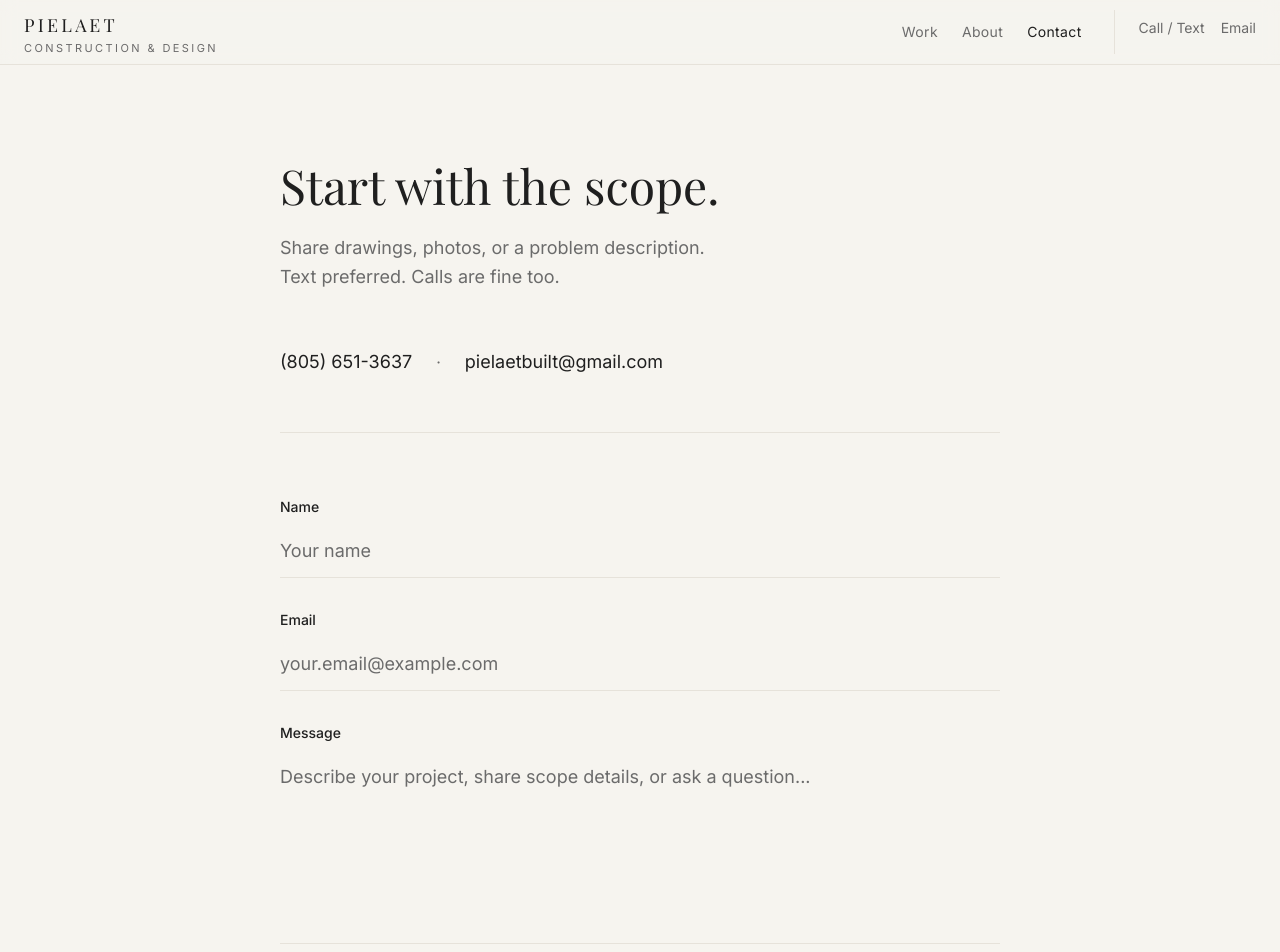
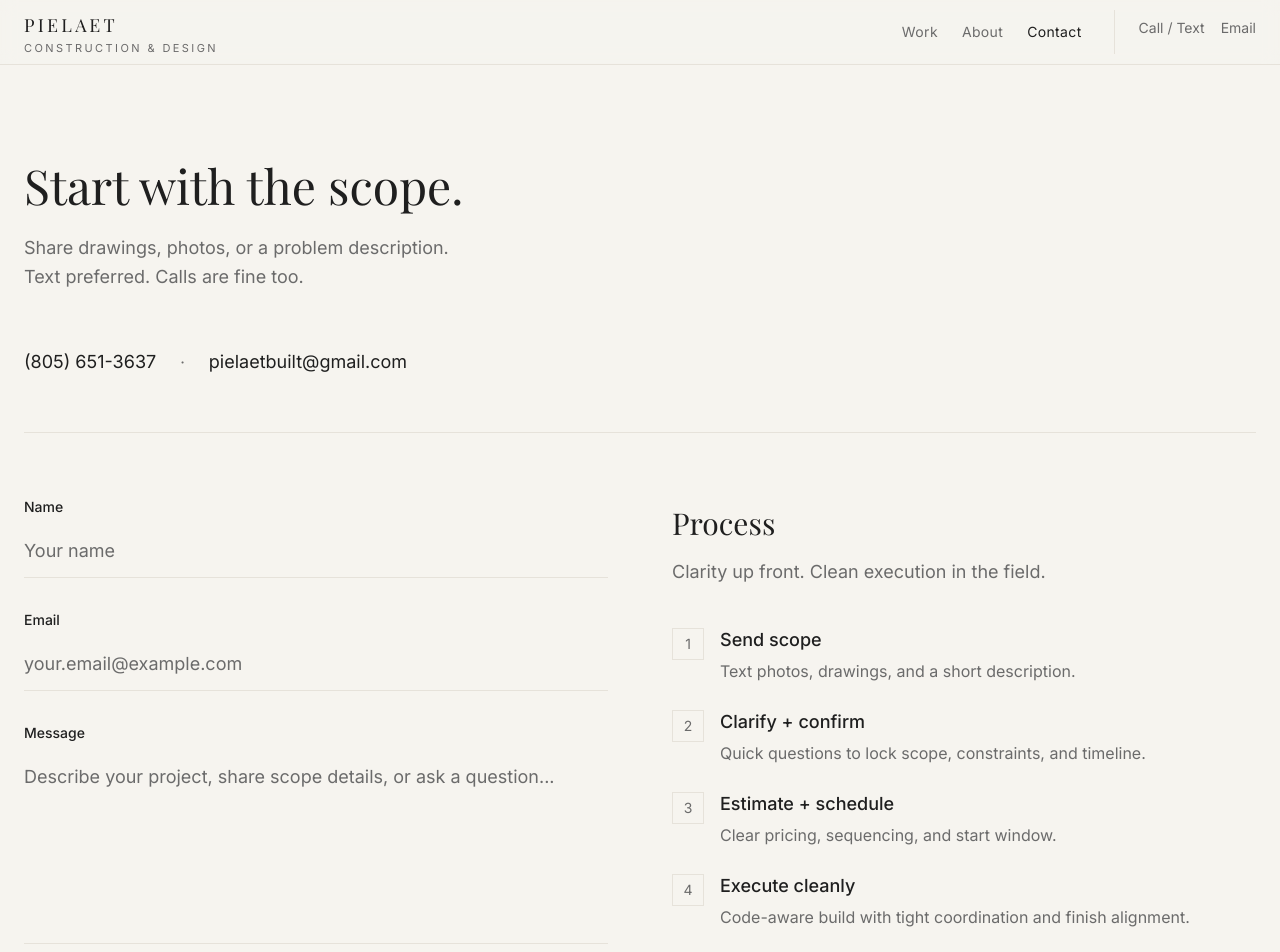
Before and after one commit to peterpielaetstrayer/christian, a Next.js app: page /contact in a window 1280 px wide. Shown: the top 952 px of the page. Built offline with nearby package versions, Linux system fonts and the light colour scheme; a web font is replaced by a local one.

Commit message:
further changes

```diff
--- a/app/contact/page.tsx
+++ b/app/contact/page.tsx
@@ -1,5 +1,6 @@
 import { Navigation } from '@/components/navigation'
 import { Footer } from '@/components/footer'
+import { ProcessBlock } from '@/components/process-section'
 
 export default function ContactPage() {
   const formAction = 'https://formsubmit.co/pielaetbuilt@gmail.com'
@@ -8,7 +9,7 @@ export default function ContactPage() {
     <>
       <Navigation />
 
-      <main className="mx-auto max-w-3xl px-6 py-16 md:py-24">
+      <main className="mx-auto max-w-7xl px-6 py-16 md:py-24">
         <h1 className="mb-5 font-serif text-3xl text-foreground sm:text-4xl md:mb-6 md:text-5xl">
           Start with the scope.
         </h1>
@@ -38,6 +39,8 @@ export default function ContactPage() {
           </a>
         </div>
 
+        <div className="grid gap-12 md:grid-cols-2 md:gap-16">
+          <div className="order-2 md:order-1">
             {/* Contact Form */}
             <form action={formAction} method="POST" className="space-y-7 sm:space-y-8">
               <input type="hidden" name="_subject" value="Project Inquiry — Pielaet Construction" />
@@ -95,6 +98,12 @@ export default function ContactPage() {
                 Send
               </button>
             </form>
+          </div>
+
+          <aside className="order-1 md:order-2 md:pt-2">
+            <ProcessBlock />
+          </aside>
+        </div>
       </main>
 
       <Footer />
--- a/app/page.tsx
+++ b/app/page.tsx
@@ -2,6 +2,7 @@ import Link from 'next/link'
 import { Navigation } from '@/components/navigation'
 import { Footer } from '@/components/footer'
 import { ProjectImage } from '@/components/project-image'
+import { ProcessSection } from '@/components/process-section'
 import { getFeaturedProjects } from '@/data/projects'
 
 const featuredProjects = getFeaturedProjects()
@@ -14,25 +15,6 @@ const capabilities = [
   'Clean execution from drawing to finish',
   'High-end finish carpentry',
   'Limited drafting and design support',
-]
-
-const processSteps = [
-  {
-    title: 'Send scope',
-    detail: 'Text photos, drawings, and a short description.',
-  },
-  {
-    title: 'Clarify + confirm',
-    detail: 'Quick questions to lock scope, constraints, and timeline.',
-  },
-  {
-    title: 'Estimate + schedule',
-    detail: 'Clear pricing, sequencing, and start window.',
-  },
-  {
-    title: 'Execute cleanly',
-    detail: 'Code-aware build with tight coordination and finish alignment.',
-  },
 ]
 
 export default function Home() {
@@ -138,38 +120,7 @@ export default function Home() {
           </div>
         </section>
 
-        {/* Process */}
-        <section className="border-t border-border bg-background">
-          <div className="mx-auto max-w-7xl px-6 py-16 md:py-24">
-            <div className="grid gap-12 md:grid-cols-2 md:gap-16">
-              <div className="max-w-xl">
-                <h2 className="mb-4 font-serif text-2xl text-foreground sm:text-3xl">
-                  Process
-                </h2>
-                <p className="text-base leading-relaxed text-secondary sm:text-lg">
-                  Clarity up front. Clean execution in the field.
-                </p>
-              </div>
-              <ol className="space-y-6">
-                {processSteps.map((step, index) => (
-                  <li key={step.title} className="flex gap-4">
-                    <div className="mt-0.5 flex h-8 w-8 flex-shrink-0 items-center justify-center border border-border text-sm text-muted-foreground">
-                      {index + 1}
-                    </div>
-                    <div>
-                      <p className="text-base font-medium text-foreground sm:text-lg">
-                        {step.title}
-                      </p>
-                      <p className="mt-1 text-sm leading-relaxed text-secondary sm:text-base">
-                        {step.detail}
-                      </p>
-                    </div>
-                  </li>
-                ))}
-              </ol>
-            </div>
-          </div>
-        </section>
+        <ProcessSection />
 
         {/* Contact Strip */}
         <section className="border-t border-border bg-background">
--- /dev/null
+++ b/components/process-section.tsx
@@ -0,0 +1,91 @@
+type ProcessStep = {
+  title: string
+  detail: string
+}
+
+const processSteps: ProcessStep[] = [
+  {
+    title: 'Send scope',
+    detail: 'Text photos, drawings, and a short description.',
+  },
+  {
+    title: 'Clarify + confirm',
+    detail: 'Quick questions to lock scope, constraints, and timeline.',
+  },
+  {
+    title: 'Estimate + schedule',
+    detail: 'Clear pricing, sequencing, and start window.',
+  },
+  {
+    title: 'Execute cleanly',
+    detail: 'Code-aware build with tight coordination and finish alignment.',
+  },
+]
+
+export function ProcessBlock({
+  heading = 'Process',
+  subheading = 'Clarity up front. Clean execution in the field.',
+}: {
+  heading?: string
+  subheading?: string
+}) {
+  return (
+    <div>
+      <h2 className="mb-4 font-serif text-2xl text-foreground sm:text-3xl">{heading}</h2>
+      <p className="text-base leading-relaxed text-secondary sm:text-lg">{subheading}</p>
+
+      <ol className="mt-10 space-y-6">
+        {processSteps.map((step, index) => (
+          <li key={step.title} className="flex gap-4">
+            <div className="mt-0.5 flex h-8 w-8 flex-shrink-0 items-center justify-center border border-border text-sm text-muted-foreground">
+              {index + 1}
+            </div>
+            <div>
+              <p className="text-base font-medium text-foreground sm:text-lg">{step.title}</p>
+              <p className="mt-1 text-sm leading-relaxed text-secondary sm:text-base">{step.detail}</p>
+            </div>
+          </li>
+        ))}
+      </ol>
+    </div>
+  )
+}
+
+export function ProcessSection({
+  heading = 'Process',
+  subheading = 'Clarity up front. Clean execution in the field.',
+  variant = 'split',
+}: {
+  heading?: string
+  subheading?: string
+  variant?: 'split' | 'stack'
+}) {
+  const split = variant === 'split'
+
+  return (
+    <section className="border-t border-border bg-background">
+      <div className="mx-auto max-w-7xl px-6 py-16 md:py-24">
+        <div className={split ? 'grid gap-12 md:grid-cols-2 md:gap-16' : 'max-w-3xl'}>
+          <div className={split ? 'max-w-xl' : undefined}>
+            <h2 className="mb-4 font-serif text-2xl text-foreground sm:text-3xl">{heading}</h2>
+            <p className="text-base leading-relaxed text-secondary sm:text-lg">{subheading}</p>
+          </div>
+
+          <ol className={split ? 'space-y-6' : 'mt-10 space-y-6'}>
+            {processSteps.map((step, index) => (
+              <li key={step.title} className="flex gap-4">
+                <div className="mt-0.5 flex h-8 w-8 flex-shrink-0 items-center justify-center border border-border text-sm text-muted-foreground">
+                  {index + 1}
+                </div>
+                <div>
+                  <p className="text-base font-medium text-foreground sm:text-lg">{step.title}</p>
+                  <p className="mt-1 text-sm leading-relaxed text-secondary sm:text-base">{step.detail}</p>
+                </div>
+              </li>
+            ))}
+          </ol>
+        </div>
+      </div>
+    </section>
+  )
+}
```
Lines whose indentation alone changed are shown as unchanged.
